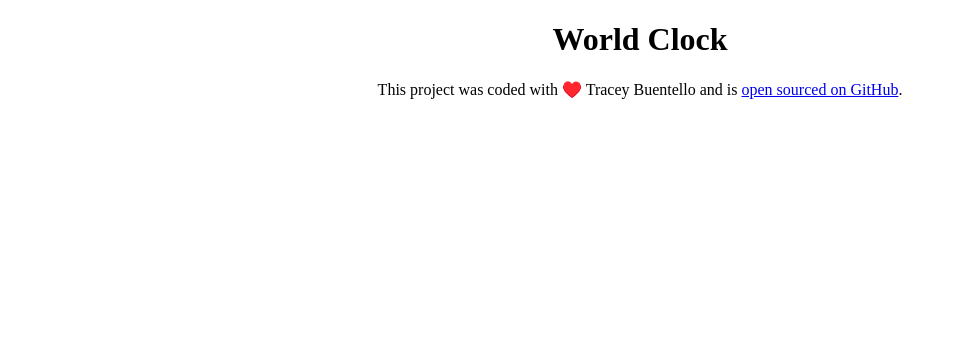
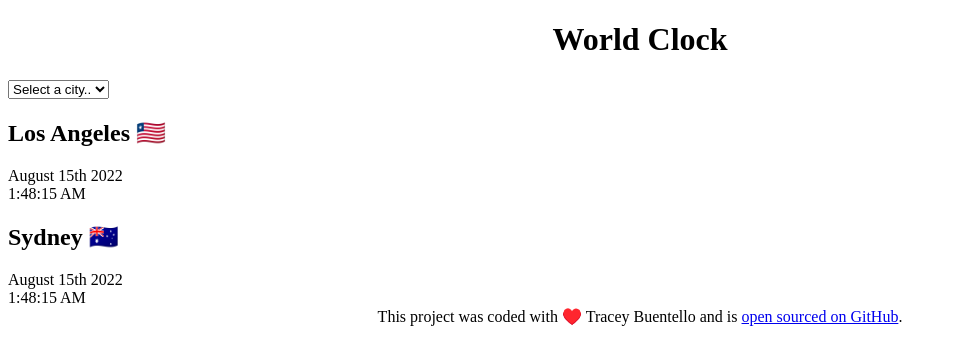
Before and after one commit to tleanne1/world-clock, a plain HTML site: page index.html in a window 1280 px wide. Shown: the whole page, without its empty margins (0-957 px from the left). Drawn offline with Linux system fonts and the light colour scheme.

Commit message:
Added the basic HTML

```diff
--- a/index.html
+++ b/index.html
@@ -8,7 +8,27 @@
     <title>World Clock - Tracey Buentello</title>
   </head>
   <body>
-    <h1>World Clock</h1>
+    <div class="container">
+      <h1>World Clock</h1>
+
+      <select>
+        <option value="">Select a city..</option>
+        <option value="">London</option>
+        <option value="">New York</option>
+        <option value="">Auckland</option>
+      </select>
+
+      <div class="city">
+        <h2>Los Angeles 🇱🇷</h2>
+        <div class="date">August 15th 2022</div>
+        <div class="time">1:48:15 AM</div>
+      </div>
+      <div class="city">
+        <h2>Sydney 🇦🇺</h2>
+        <div class="date">August 15th 2022</div>
+        <div class="time">1:48:15 AM</div>
+      </div>
+    </div>
     <footer>
       This project was coded with ♥️ Tracey Buentello and is
       <a href="https://github.com/tleanne1/world-clock" target="_blank"
```
